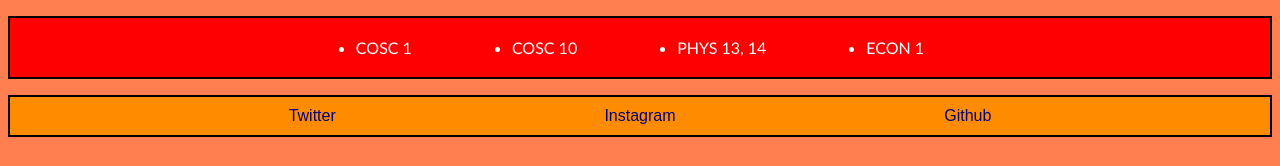
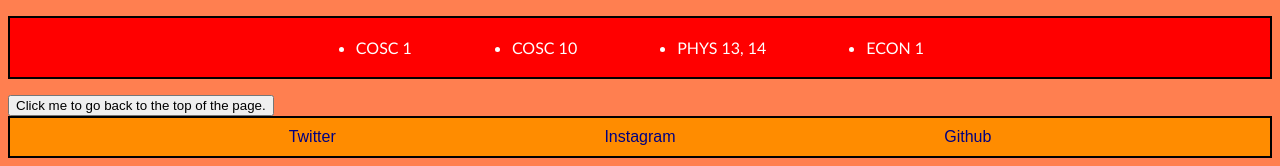
Before and after one commit to toddbomb/personal-website-toddbomb, a plain HTML site: page index.html in a window 1280 px wide. Shown: the part 1733-1899 px from the top of the page. Before the commit the page ends 1878 px from the top, so only its background shows below. Drawn offline with Linux system fonts and the light colour scheme.

Commit message:
first bit of javascript

```diff
--- a/index.html
+++ b/index.html
@@ -45,11 +45,13 @@
                 <li>PHYS 13, 14</li>
                 <li>ECON 1</li>
             </ul>
+            <button onclick="scrollToTop()">Click me to go back to the top of the page. </button>
         </section>
         <footer>
             <a target="_blank" href="https://twitter.com/toddbombb" class="footer-link">Twitter</a>
             <a target="_blank" href="https://www.instagram.com/tushar.agg12/" class="footer-link">Instagram</a>
             <a target="_blank" href="https://github.com/toddbomb" class="footer-link">Github</a>
         </footer>
+        <script src="main.js"></script>
     </body>
 </html>
--- /dev/null
+++ b/main.js
@@ -0,0 +1,6 @@
+function scrollToTop() {
+    const getName = document.getElementById("my-name");
+    getName.scrollIntoView({
+        behavior: "smooth",
+    });
+}
```
